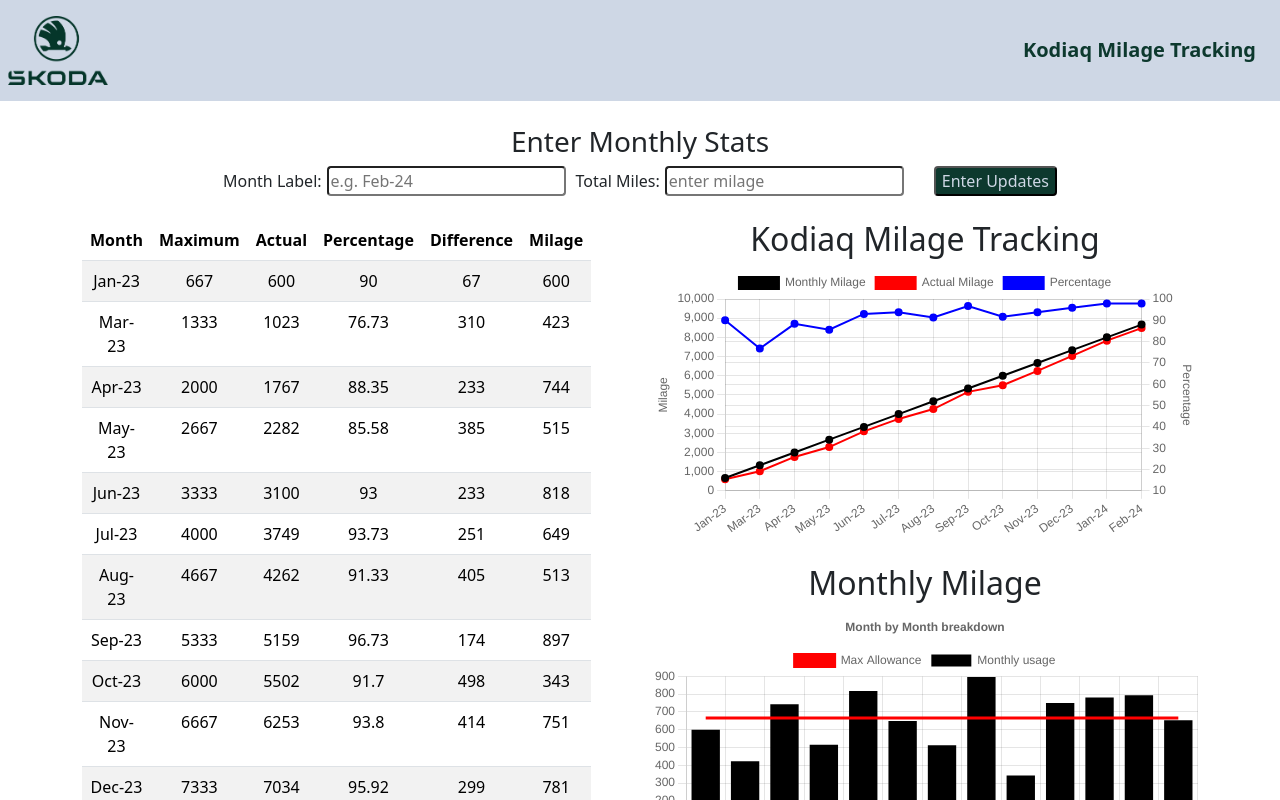
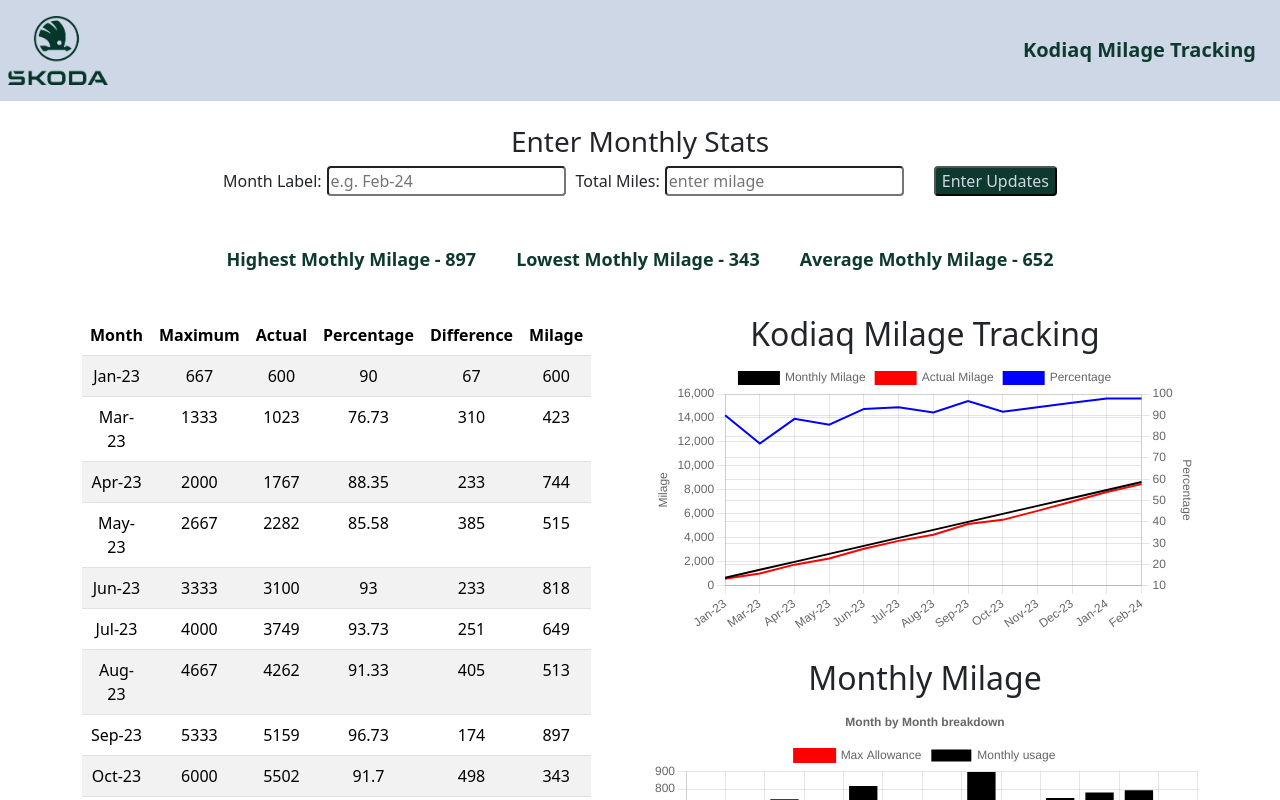
Before and after one commit to AndySmithQA/MilageTracking, a React (Vite) app: page / in a window 1280 px wide. Shown: the top 800 px of the page. Built offline with nearby package versions, Linux system fonts and the light colour scheme; data requests are answered from the project's data file.

Commit message:
Completes Stats

```diff
--- a/src/App.css
+++ b/src/App.css
@@ -32,3 +32,18 @@
   color: #CED7E5;
   margin-left: 20px;
 }
+
+.stats-bar {
+  text-align: center;
+  color: var(--primary);
+  font-weight: bold;
+  font-size: large;
+}
+
+.stats-bar li {
+  display: inline-block;
+  text-decoration: none;
+  padding: 10px;
+  padding-left: 20px;
+  padding-right: 20px;
+}
--- a/src/App.jsx
+++ b/src/App.jsx
@@ -4,6 +4,7 @@
 import ShowGraph from './components/BuildGraph';
 import ShowBarGraph from './components/BuildBarChart';
 import Input from './components/Input';
+import Stats from './components/Stats';
 import './App.css'
 
 function App() {
@@ -21,12 +22,24 @@
           </div>
         </div>
       </div>
+      <div className="grid">
+          <div className="row align-items-centre">
+            <div className="col-md-12 input-box p-3">
+              <Stats />
+            </div>
+          </div>
+        </div>
+
+
+      {/* Body */}
       <div className="container">
         <div className="grid">
           <div className="row align-items-centre">
+            {/* Left Panel */}
             <div className="col-md-5">
               <BuildTable />
             </div>
+            {/* Left Panel */}
             <div className="col-md-6 offset-1">
               <ShowGraph />
               <div className="row pt-4">
--- a/src/components/BuildGraph.jsx
+++ b/src/components/BuildGraph.jsx
@@ -21,7 +21,8 @@
                         "black"
                     ],
                     borderColor: "black",
-                    borderWidth: 2
+                    borderWidth: 2,
+                    pointRadius: 0
                 },
                 {
                     label: "Actual Milage",
@@ -31,7 +32,8 @@
                         "red"
                     ],
                     borderColor: "red",
-                    borderWidth: 2
+                    borderWidth: 2,
+                    pointRadius: 0
                 },
                 {
                     label: "Percentage",
@@ -41,7 +43,8 @@
                     backgroundColor: [
                         "Blue"
                     ],
-                    borderWidth: 2
+                    borderWidth: 2,
+                    pointRadius: 0
                 }
             ]
         });
--- a/src/components/LineChart.jsx
+++ b/src/components/LineChart.jsx
@@ -20,7 +20,7 @@
                 display: true,
                 text: "Milage"
               },
-              suggestedMax: 10000
+              suggestedMax: 15000
             },
             percentage:{
               type: 'linear',
@@ -29,7 +29,8 @@
                 display: true,
                 text: "Percentage"
               },
-              min:10
+              min:10,
+
             }
           }
         }
--- /dev/null
+++ b/src/components/Stats.jsx
@@ -0,0 +1,37 @@
+import { useState } from "react";
+import useFetch from "./useFetch";
+
+export default function Stats(){
+    const [data, setData] = useState([])
+
+    useFetch('http://localhost:3001/months', setData)
+
+
+
+    const statMaxMilage = data.map(ent =>
+        ent.monthlyMilage
+        )
+    const statTotalMilage = data.map(ent =>
+        ent.actual
+        )
+    const maximum = Math.max(...statMaxMilage)
+    const minimum = Math.min(...statMaxMilage)
+    const total = Math.max(...statTotalMilage)
+    const average = (total / statTotalMilage.length)
+
+
+    return (
+        <div className="stats-bar ">
+            <div className="container">
+                <div className="row align-items-centre">
+                    <ul>
+                        <li>Highest Mothly Milage - {maximum}</li>
+                        <li>Lowest Mothly Milage - {minimum}</li>
+                        <li>Average Mothly Milage - {average.toFixed()}</li>
+                    </ul>
+
+                </div>
+            </div>
+      </div>
+    )
+}
```
